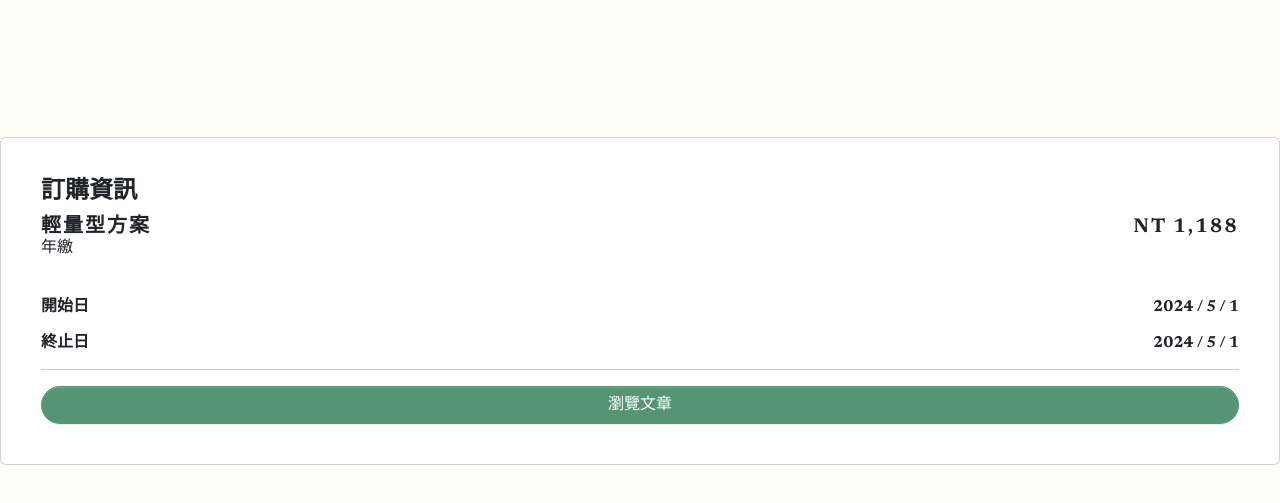
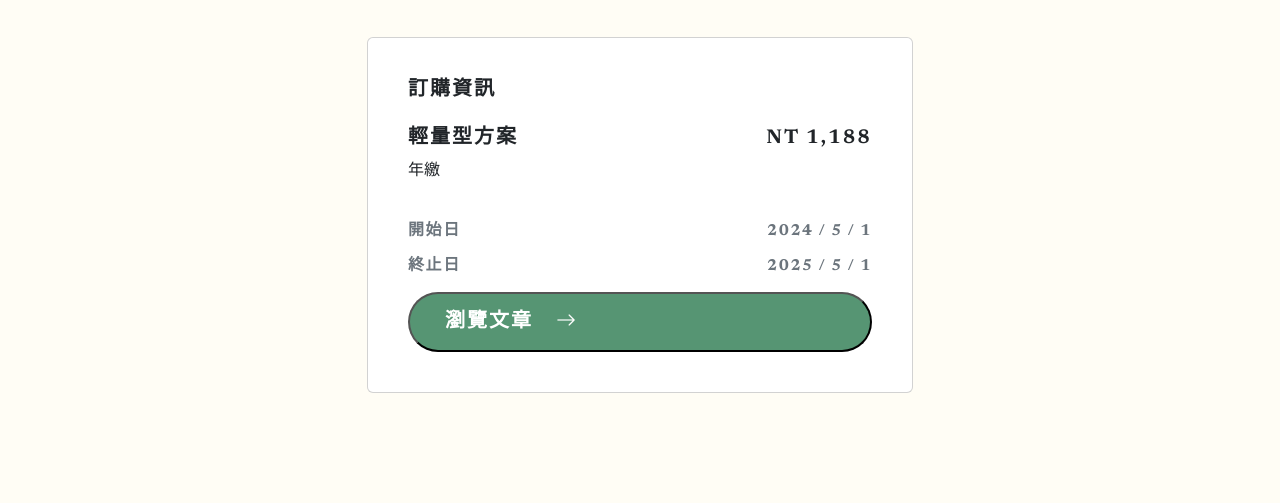
Before and after one commit to kafish-tech/mission-6, a website built with Vite: page pages/paysuccess.html in a window 1280 px wide. Shown: the part 149-652 px from the top of the page. Built offline with nearby package versions, Linux system fonts and the light colour scheme.

Commit message:
完成結帳頁

```diff
--- a/pages/paysuccess.html
+++ b/pages/paysuccess.html
@@ -16,33 +16,28 @@
             <i class="bi bi-check2-circle"></i>
             <h2>　付款成功</h2>
           </div>
-
+          <div class="card p-10 border-radius-1 bg-neutral-white paysuccessBorder-1">
+            <h4 class="font-2-9-20 mb-6 text-color">訂購資訊</h4>
+            <div class="paysuccessBorder-2">
+              <div class="d-flex justify-content-between mb-lg-3 mb-2">
+                <p class="font-2-9-20-7-16 text-color">輕量型方案</p>
+                <p class="font-2-7-20-16 text-color">NT 1,188</p>
+              </div>
+              <p class="mb-lg-10 mb-6">年繳</p>
+            </div>
+            <div class="d-flex justify-content-between mb-4 font-2-7-16 text-neutral-400">
+              <p>開始日</p>
+              <time>2024 / 5 / 1</time>
+            </div>
+            <div class="d-flex justify-content-between mb-4 font-2-7-16 text-neutral-400">
+              <p>終止日</p>
+              <time>2025 / 5 / 1</time>
+            </div>
+            <button type="button" class="button-1 font-2-9-20-7-16">瀏覽文章　<i class="bi bi-arrow-right"></i></button>
+          </div>
         </div>
       </div>
     </section>
-
-      <div class="card p-10 border-radius-1 bg-neutral-white paysuccessBorder-1">
-        <h4 class="fw-bold fs-24">訂購資訊</h4>
-        <div class="paysuccessBorder-2">
-          <div class="d-flex justify-content-between">
-            <p class="font-2-9-20-7-16">輕量型方案</p>
-            <p class="font-2-7-20-16">NT 1,188</p>
-          </div>
-        </div>
-        <p class="mb-10">年繳</p>
-        <div class="d-flex justify-content-between mb-4 fw-bolder">
-          <p>開始日</p>
-          <time>2024 / 5 / 1</time>
-        </div>
-        <div class="d-flex justify-content-between fw-bolder">
-          <p>終止日</p>
-          <time>2024 / 5 / 1</time>
-        </div>
-        <hr>
-        <button class="btn btn-accent-200 text-white rounded-pill">瀏覽文章</button>
-      </div>
-    </div>
-
 
     <%- include('./layout/footer'); -%>
 
```
